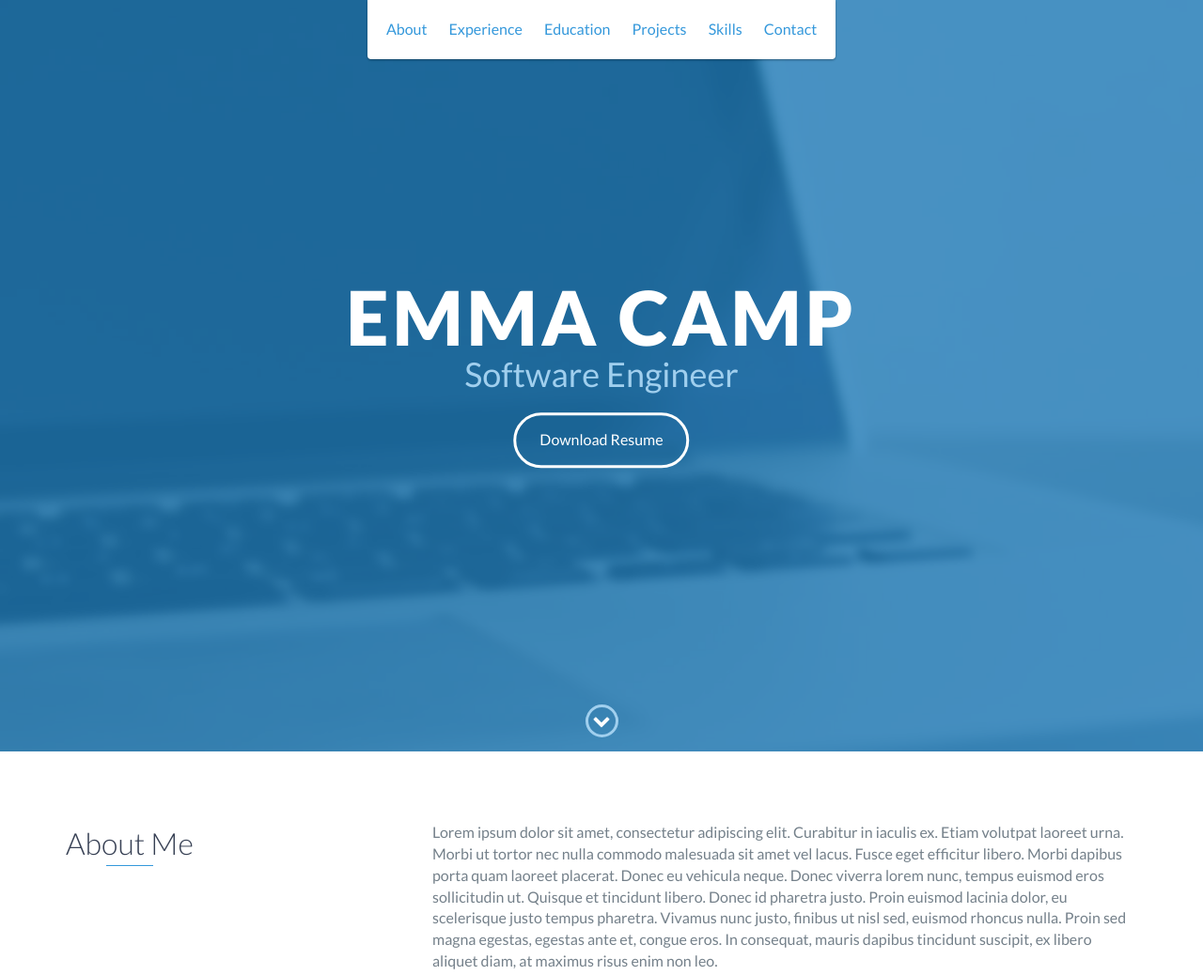
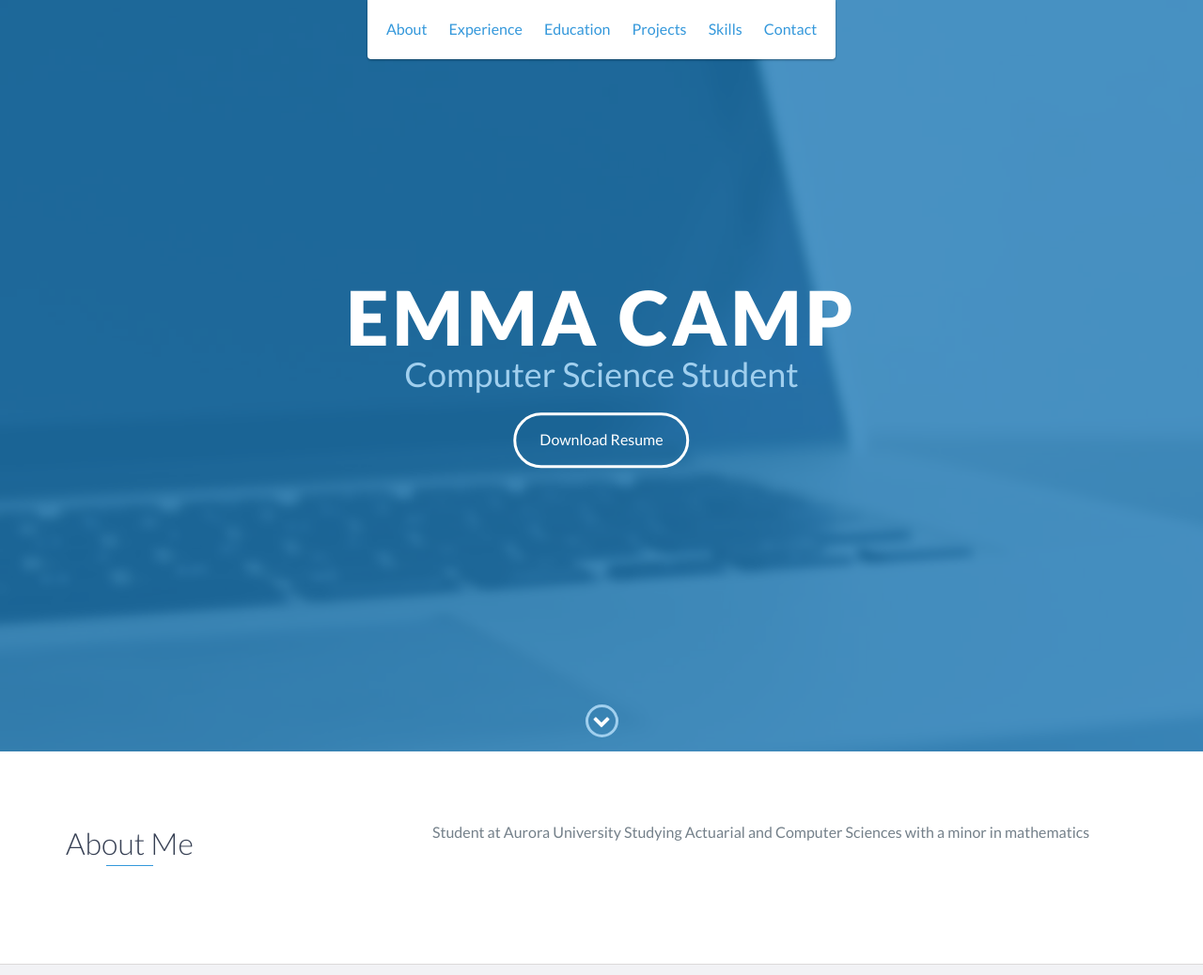
Before and after one commit to emmieleeemmie/emmieleeemmie.github.io, a website: page index.html in a window 1280 px wide. Shown: the top 1038 px of the page at 94% size. Drawn offline with nearby package versions, Linux system fonts and the light colour scheme.

Commit message:
Update index.html

```diff
--- a/index.html
+++ b/index.html
@@ -49,7 +49,7 @@
     <div id="lead">
         <div id="lead-content">
             <h1>Emma Camp</h1>
-            <h2>Software Engineer</h2>
+            <h2>Computer Science Student</h2>
             <a href="#" class="btn-rounded-white">Download Resume</a>
         </div>
         <!-- End #lead-content -->
@@ -73,9 +73,7 @@
                 </div>
                 <div class="col-md-8">
                     <p>
-                        Lorem ipsum dolor sit amet, consectetur adipiscing elit. Curabitur in iaculis ex. Etiam volutpat laoreet urna. Morbi ut tortor nec nulla commodo malesuada sit amet vel lacus. Fusce eget efficitur libero. Morbi dapibus porta quam laoreet placerat. Donec
-                        eu vehicula neque. Donec viverra lorem nunc, tempus euismod eros sollicitudin ut. Quisque et tincidunt libero. Donec id pharetra justo. Proin euismod lacinia dolor, eu scelerisque justo tempus pharetra. Vivamus nunc justo, finibus
-                        ut nisl sed, euismod rhoncus nulla. Proin sed magna egestas, egestas ante et, congue eros. In consequat, mauris dapibus tincidunt suscipit, ex libero aliquet diam, at maximus risus enim non leo.
+                        Student at Aurora University Studying Actuarial and Computer Sciences with a minor in mathematics
                     </p>
                 </div>
             </div>
```
